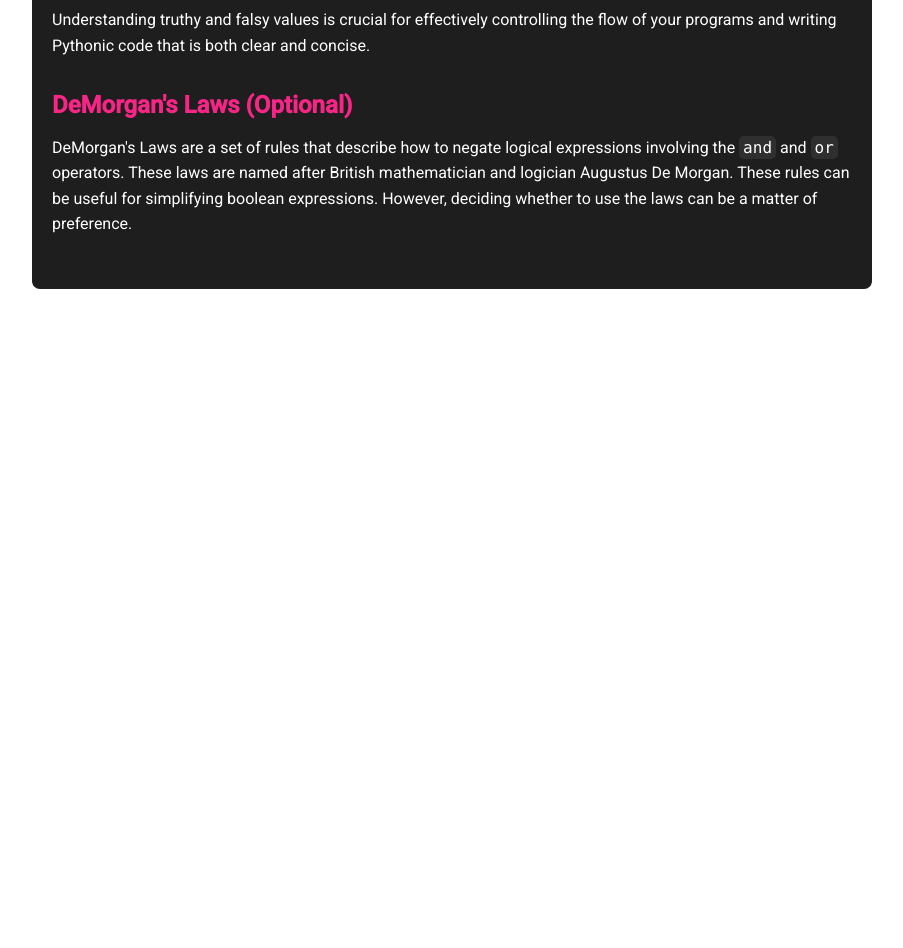
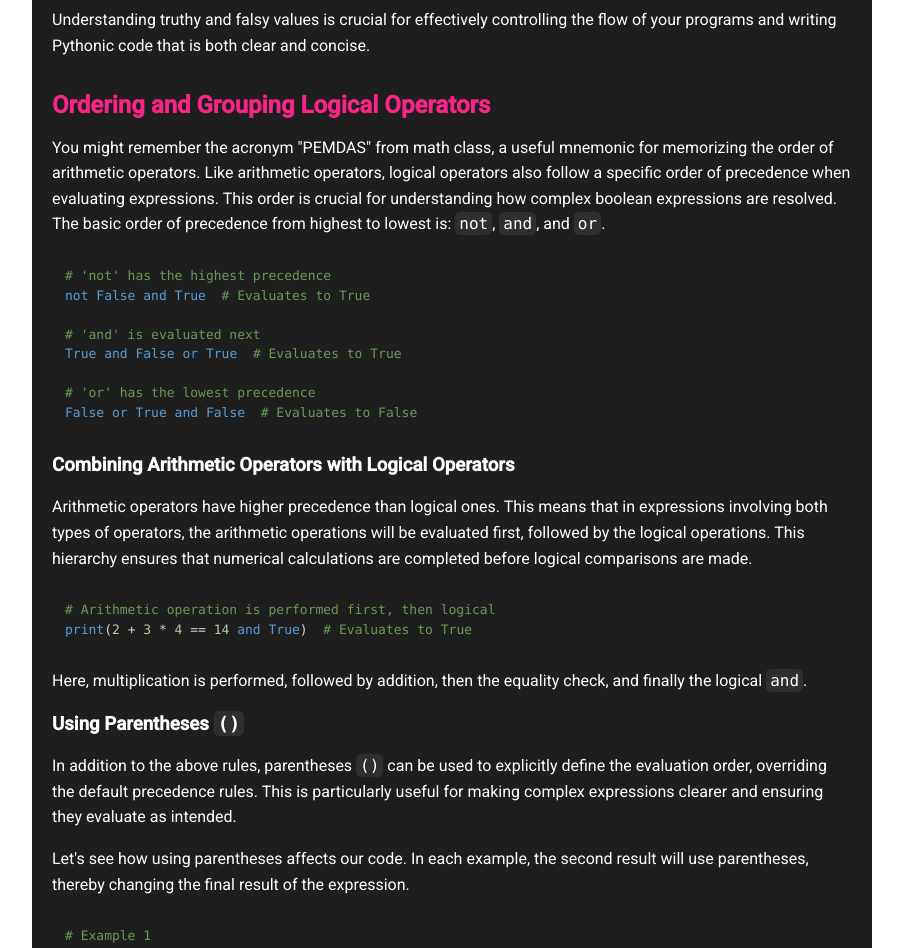
Before and after one commit to lawrluor/code-with-the-pros, a React (Create React App) app: page /booleans in a window 1280 px wide. Shown: the part 5560-6508 px from the top of the page, without its empty margins (188-1091 px from the left). Before the commit the page ends 5849 px from the top, so only its background shows below. Built offline with nearby package versions, Linux system fonts and the light colour scheme.

Commit message:
logical operators grouping and demorgans

```diff
--- a/src/pages/04Booleans.jsx
+++ b/src/pages/04Booleans.jsx
@@ -150,13 +150,13 @@ else:
 
                 <p>Here are the truth tables for these logical operators, which illustrate the result of each operation based on all possible input combinations:</p>
 
-                <CodeBlock codeString={`# AND Truth Table
+                <CodeBlock codeString={`# and Truth Table
 print("True and True =", True and True)   # True
 print("True and False =", True and False)  # False
 print("False and True =", False and True)  # False
 print("False and False =", False and False) # False
 
-# OR Truth Table
+# or Truth Table
 print("True or True =", True or True)    # True
 print("True or False =", True or False)   # True
 print("False or True =", False or True)   # True
@@ -204,10 +204,96 @@ if x:
             </section>
 
             <section>
-                <h2>DeMorgan's Laws (Optional)</h2>
-                <p>DeMorgan's Laws are a set of rules that describe how to negate logical expressions involving the <code className="inline">and</code> and <code className="inline">or</code> operators. These laws are named after British mathematician and logician Augustus De Morgan. These rules can be useful for simplifying boolean expressions. However, deciding whether to use the laws can be a matter of preference.</p>
+                <h2>Ordering and Grouping Logical Operators</h2>
+                <p>You might remember the acronym "PEMDAS" from math class, a useful mnemonic for memorizing the order of arithmetic operators. Like arithmetic operators, logical operators also follow a specific order of precedence when evaluating expressions. This order is crucial for understanding how complex boolean expressions are resolved. The basic order of precedence from highest to lowest is: <code className="inline">not</code>, <code className="inline">and</code>, and <code className="inline">or</code>.</p>
+                <CodeBlock codeString={`# 'not' has the highest precedence
+not False and True  # Evaluates to True
 
+# 'and' is evaluated next
+True and False or True  # Evaluates to True
+
+# 'or' has the lowest precedence
+False or True and False  # Evaluates to False
+`} />
+                <h3>Combining Arithmetic Operators with Logical Operators</h3>
+                <p>Arithmetic operators have higher precedence than logical ones. This means that in expressions involving both types of operators, the arithmetic operations will be evaluated first, followed by the logical operations. This hierarchy ensures that numerical calculations are completed before logical comparisons are made.</p>
+
+                <CodeBlock codeString={`# Arithmetic operation is performed first, then logical
+print(2 + 3 * 4 == 14 and True)  # Evaluates to True`} />
+                <p>Here, multiplication is performed, followed by addition, then the equality check, and finally the logical <code className="inline">and</code>.</p>
+
+                <h3>Using Parentheses <code className="inline">()</code></h3>
+                <p>In addition to the above rules, parentheses <code className="inline">()</code> can be used to explicitly define the evaluation order, overriding the default precedence rules. This is particularly useful for making complex expressions clearer and ensuring they evaluate as intended.</p>
+
+                <p>Let's see how using parentheses affects our code. In each example, the second result will use parentheses, thereby changing the final result of the expression.</p>
+                <CodeBlock codeString={`# Example 1
+result = False or True and not False
+# Evaluates to True
+
+result = (False or True) and not False
+# After grouping with parentheses, evaluates to True
+
+
+# Example 2
+result2 = False and False or True
+# Evaluates to True
+
+result2 = False and (False or True)
+# After grouping with parentheses, evaluates to False
+`} />
+                <p>By thoughtfully using parentheses, you can ensure your boolean expressions are evaluated in the exact order you intend, avoiding potential logic errors in your code.</p>
             </section>
+
+
+            <section>
+                <h2>DeMorgan's Laws and Simplifying Boolean Expressions (Optional)</h2>
+                <p>DeMorgan's Laws consist of two transformation rules that help in rephrasing boolean expressions involving <code className="inline">and</code> (conjunction) and <code className="inline">or</code> (disjunction), making complex logic more accessible. Here's how they work:</p>
+                <CodeBlock codeString={`# DeMorgan's Laws Examples
+# not (a and b) is equivalent to (not a) or  (not b)
+# not (a or b)  is equivalent to (not a) and (not b)
+`} />
+                <p>Here are the laws more formally expressed.</p>
+                <ul>
+                    <li><strong>Law 1:</strong> Negating a conjunction (<code className="inline">and</code>) statement is the same as negating each part separately and joining them with <code className="inline">or</code>.</li>
+                    <li><strong>Law 2:</strong> Negating a disjunction (<code className="inline">or</code>) statement equates to negating each component and combining them with <code className="inline">and</code>.</li>
+                </ul>
+
+                <p><strong>Benefits of DeMorgan's Laws:</strong></p>
+                <ul>
+                    <li><strong>Simplification:</strong> These laws allow for the rewriting of complex boolean expressions into simpler forms.</li>
+                    <li><strong>Efficiency:</strong> Simplified expressions can sometimes be executed more efficiently, depending on the programming environment.</li>
+                    <li><strong>Flexibility:</strong> By offering alternative ways to express conditions, DeMorgan's Laws enhance the versatility of your logical operations.</li>
+                </ul>
+
+                <p><strong>Example:</strong></p>
+                <p>Consider a scenario where someone is eligible to vote if they are at least 18 years old (<code className="inline">age >= 18</code>) and a citizen (<code className="inline">isCitizen</code> is <code className="inline">True</code>). This is represented with an <code className="inline">and</code> condition:</p>
+
+                <CodeBlock codeString={`# Original eligibility check
+isCitizen = True
+if age >= 18 and isCitizen:
+    print("Eligible to vote")
+
+# Applying DeMorgan's Law 1 to express the inverse logic step by step:
+
+# Step 1: Apply NOT to the whole condition
+not (age >= 18 and isCitizen)
+
+# Step 2: Distribute NOT across the AND condition, flipping AND to OR
+(not (age >= 18)) or (not isCitizen)
+
+# Step 3: Simplify the expressions
+(age < 18) or (not isCitizen)
+
+# Final inverted condition check for ineligibility
+if (age < 18) or (not isCitizen):
+    print("Not eligible to vote")
+
+# We can also eliminate the parentheses due to the natural precedence of the operators
+if age < 18 or not isCitizen:
+    print("Not eligible to vote")
+`} />
+            </section>
+
         </div>
     );
 };
```
